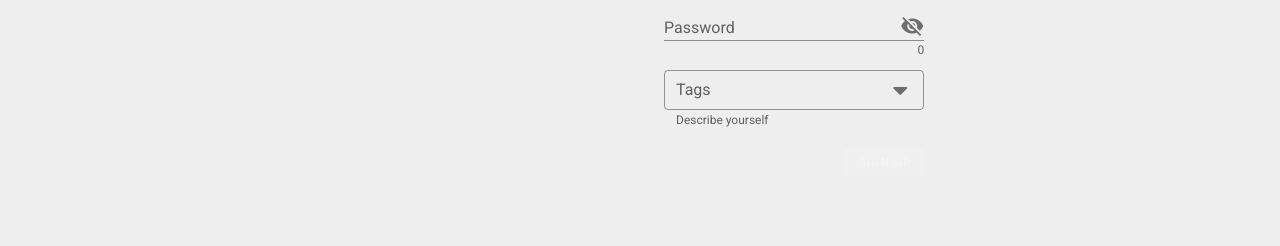
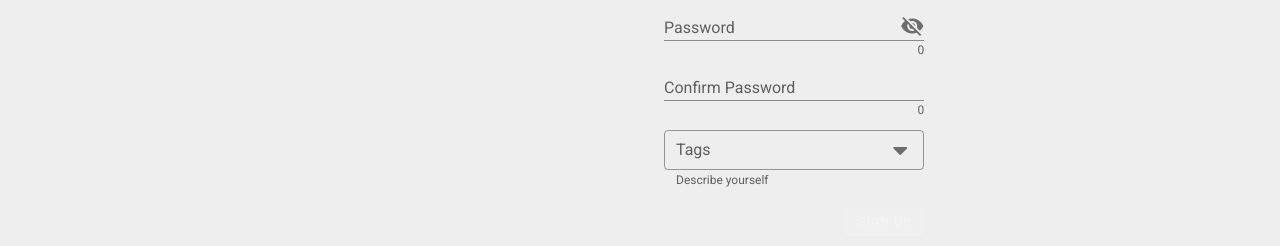
Before and after one commit to Simon-Truong/anecdote-ui, a Vue app: page / in a window 1280 px wide. Shown: the part 246-492 px from the top of the page. Built offline with nearby package versions, Linux system fonts and the light colour scheme; no server answers.

Commit message:
[feat] implemented confirm password

```diff
--- a/src/components/Home.vue
+++ b/src/components/Home.vue
@@ -89,6 +89,21 @@
               </v-row>
 
               <v-row>
+                <v-col cols="6" class="pt-0">
+                  <v-text-field
+                    dense
+                    class="pt-0"
+                    label="Confirm Password"
+                    v-model="confirmPassword"
+                    counter
+                    :rules="[rules.required, rules.confirmPassword]"
+                    type="password"
+                    @keydown.enter="submit"
+                  ></v-text-field>
+                </v-col>
+              </v-row>
+
+              <v-row>
                 <v-col cols="6" class="py-0">
                   <v-combobox
                     class="pt-0"
@@ -165,6 +180,7 @@ export default {
       surname: '',
       email: '',
       password: '',
+      confirmPassword: '',
       items: ['Chef', 'Doctor', 'Rock Climbing'],
       tags: [],
       searchInput: '',
@@ -172,9 +188,9 @@ export default {
         required: value => !!value || 'Required',
         email: value => {
           const pattern = /^(([^<>()[\]\\.,;:\s@"]+(\.[^<>()[\]\\.,;:\s@"]+)*)|(".+"))@((\[[0-9]{1,3}\.[0-9]{1,3}\.[0-9]{1,3}\.[0-9]{1,3}])|(([a-zA-Z\-0-9]+\.)+[a-zA-Z]{2,}))$/;
-          return pattern.test(value) || 'Invalid e-mail.';
+          return pattern.test(value) || 'Invalid e-mail';
         },
-        minimumLength: value => value.length >= 8 || 'Password must be at least 8 characters long.',
+        minimumLength: value => value.length >= 8 || 'Password must be at least 8 characters long',
         password: value => {
           const upperCasePattern = /[A-Z]/;
           const lowerCasePattern = /[a-z]/;
@@ -182,23 +198,30 @@ export default {
           const specialCharacterPattern = /[!@#$%^&*()_+\-=[\]{};':"\\|,.<>/?]+/;
 
           if (!upperCasePattern.test(value)) {
-            return 'Password must contain one uppercase word.';
+            return 'Password must contain one uppercase word';
           }
 
           if (!lowerCasePattern.test(value)) {
-            return 'Password must contain one lowercase word.';
+            return 'Password must contain one lowercase word';
           }
 
           if (!numberPattern.test(value)) {
-            return 'Password must contain one number.';
+            return 'Password must contain one number';
           }
 
           if (!specialCharacterPattern.test(value)) {
-            return 'Password must contain one special character.';
+            return 'Password must contain one special character';
           }
 
           if (value.includes(this.firstName) || value.includes(this.surname) || value.includes(this.email)) {
-            return 'Password must not contain first name, surname or email.';
+            return 'Password must not contain first name, surname or email';
+          }
+
+          return true;
+        },
+        confirmPassword: value => {
+          if (value !== this.password) {
+            return 'Must match with Password'
           }
 
           return true;
@@ -230,6 +253,7 @@ export default {
         surname: this.surname,
         email: this.email,
         password: this.password,
+        confirmPassword: this.confirmPassword,
         tags: this.tags
       };
 
@@ -237,9 +261,13 @@ export default {
 
       apiClient
         .signUp(newUser)
-        .then(response => alert(response.data))
+        .then(response => this.processSuccessResponse(response.data))
         .catch(error => this.processErrorResponse(error.response))
         .finally(() => (this.showSpinner = false));
+    },
+    processSuccessResponse(message) {
+      alert(message);
+      this.$router.push('/login');
     },
     processErrorResponse(response) {
       const status = response.status;
```
